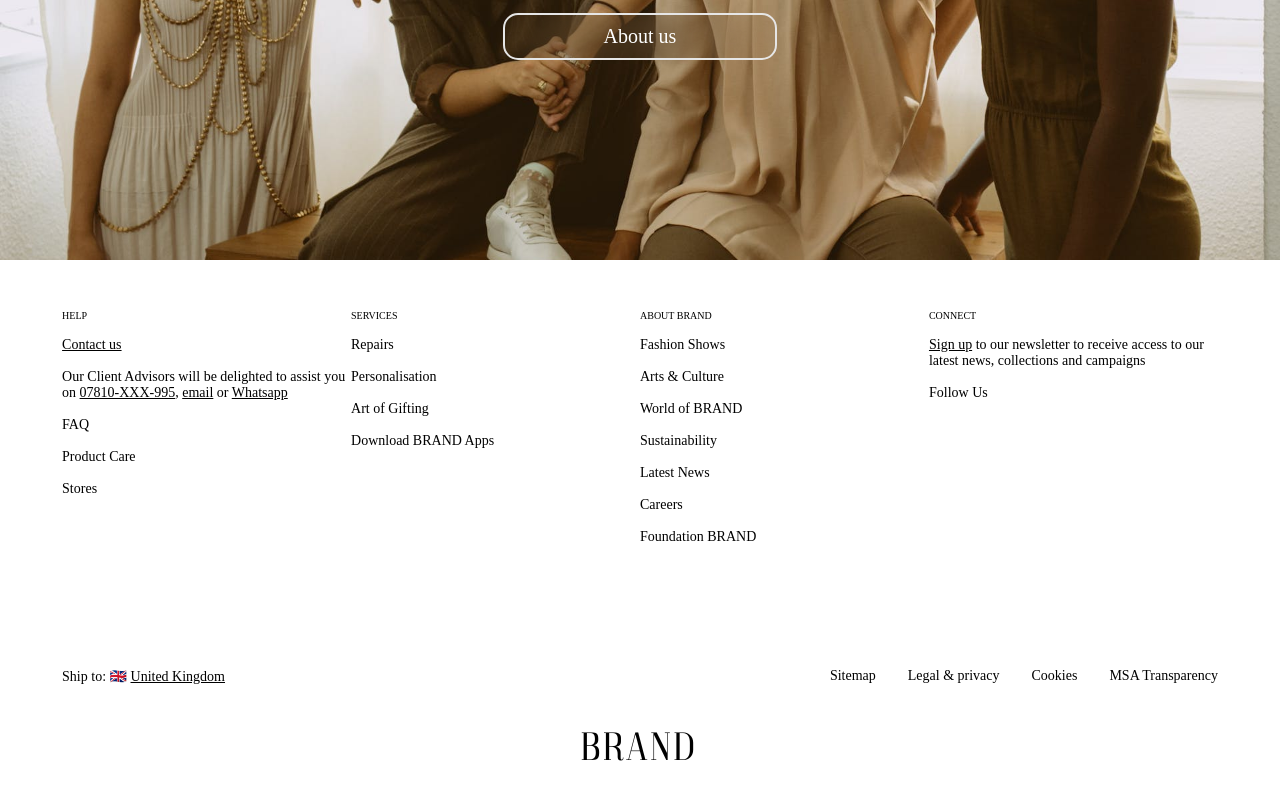
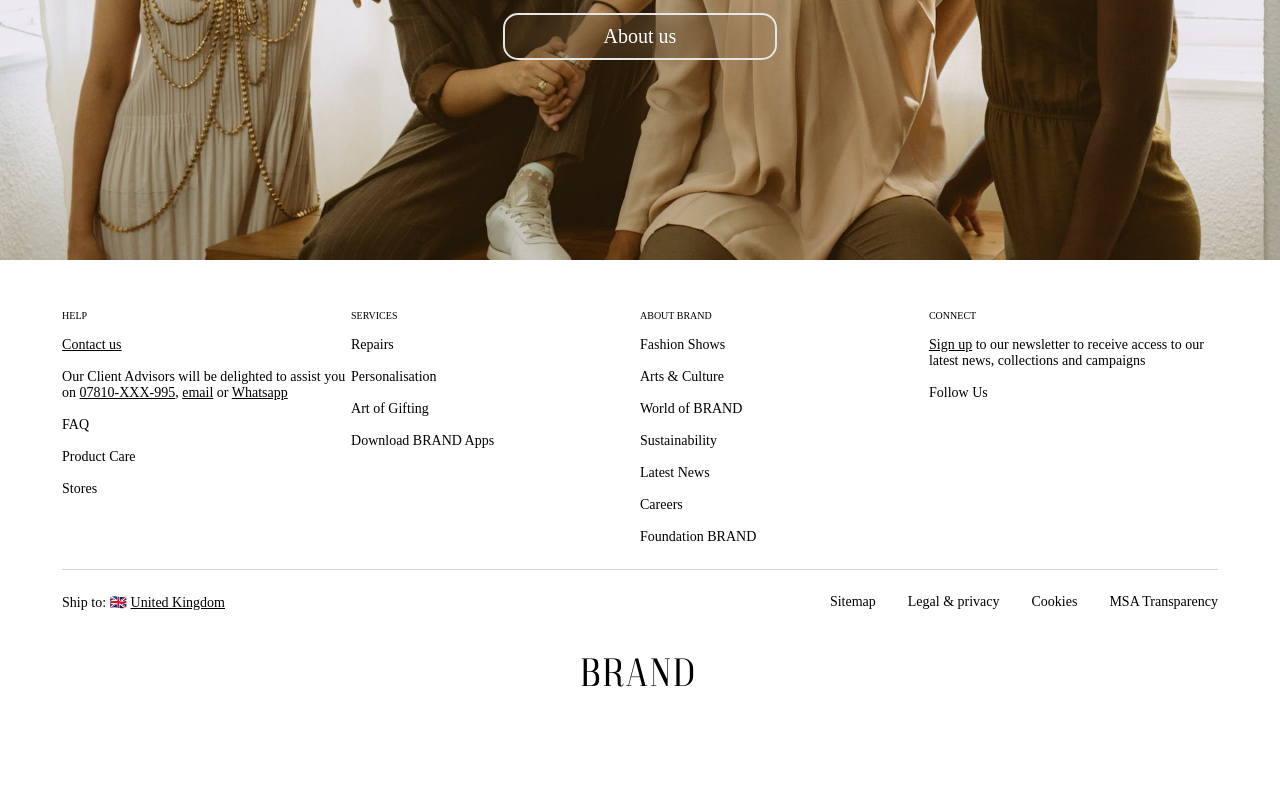
Before and after one commit to johnnynava/shopping-cart, a React (Vite) app: page / in a window 1280 px wide. Shown: the part 1791-2591 px from the top of the page. After the commit the page ends 2525 px from the top, so only its background shows below. Built offline with nearby package versions, Linux system fonts and the light colour scheme; a web font is replaced by a local one.

Commit message:
Modify footer

```diff
--- a/src/index.css
+++ b/src/index.css
@@ -410,7 +410,7 @@ img {
 
 .footer {
   display: grid;
-  grid-template-rows: 344px 64px 76px;
+  grid-template-rows: 270px 64px 76px;
   padding: 0px 4.85vw;
   padding-top: 40px;
   padding-bottom: 24px;
@@ -420,6 +420,7 @@ img {
 .footerTop {
   display: grid;
   grid-template-columns: 1fr 1fr 1fr 1fr;
+  border-bottom: 1px solid lightgray;
 }
 
 .footerTopSectionTitle {
```
